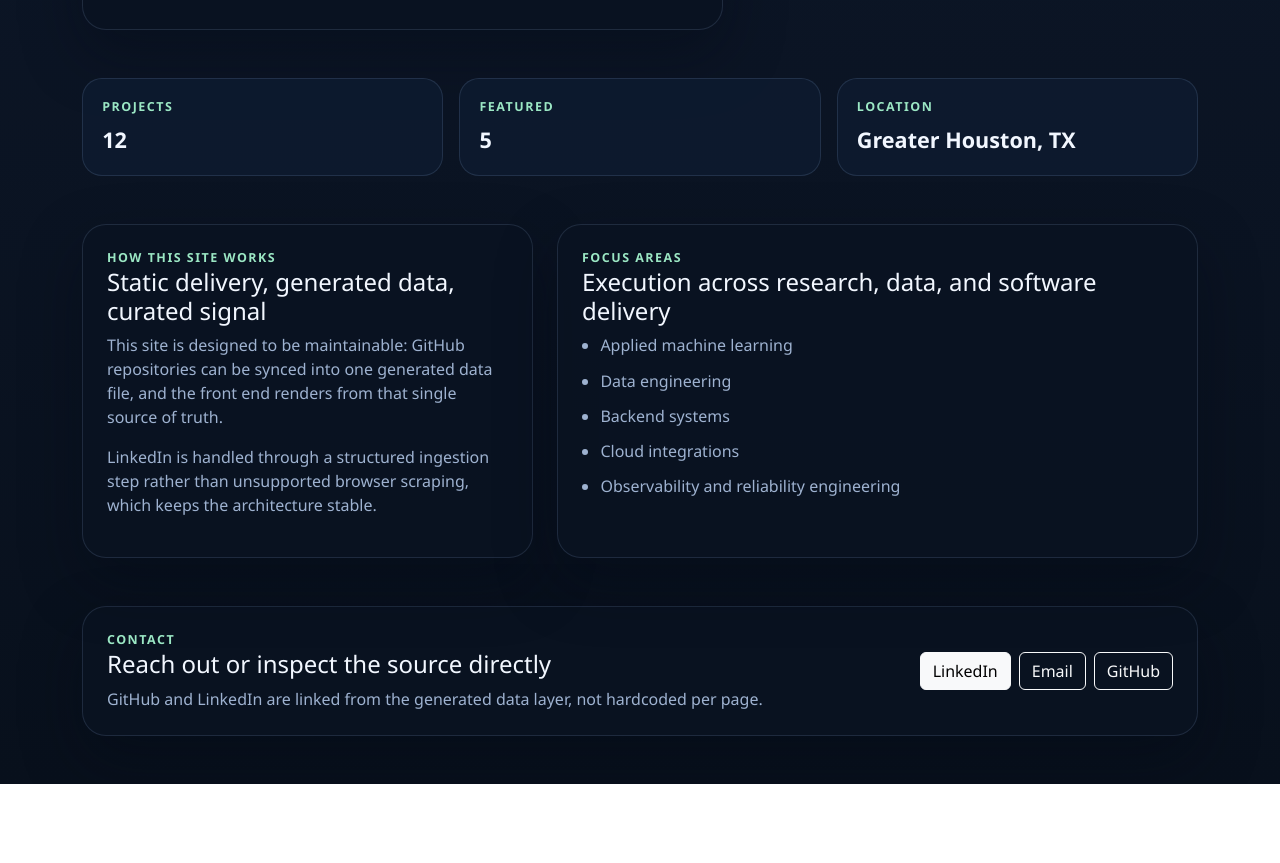
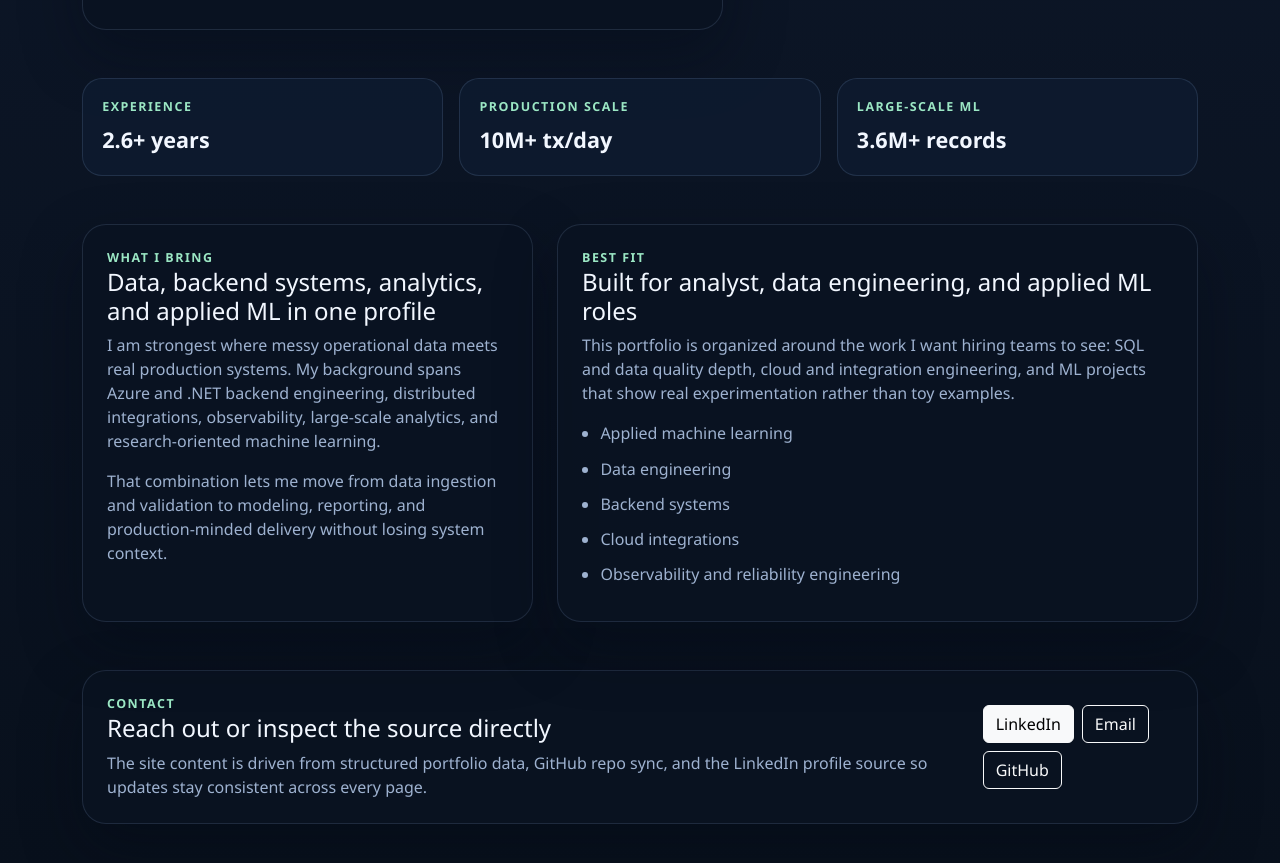
Before and after one commit to REDEVL4/portfolio-static-ai, a website with bundled scripts: page index.html in a window 1280 px wide. Shown: the part 1341-2204 px from the top of the page. Before the commit the page ends 2125 px from the top, so only its background shows below. Built offline with nearby package versions, Linux system fonts and the light colour scheme.

Commit message:
Finalize portfolio pages and architecture diagrams

```diff
--- a/data/portfolio.generated.json
+++ b/data/portfolio.generated.json
@@ -1,5 +1,5 @@
 {
-  "generatedAt": "2026-03-20T17:37:41.754Z",
+  "generatedAt": "2026-03-21T04:05:13.151Z",
   "site": {
     "name": "Govardhan Reddy Narala",
     "headline": "Data Scientist and Azure .NET backend engineer building applied ML, analytics, and cloud-native systems.",
@@ -13,6 +13,20 @@
     "heroSummary": [
       "Master's in Data Science with prior enterprise backend and integration engineering experience across Azure, .NET, SQL, observability, and data-intensive services.",
       "This portfolio is built around case studies: research rigor, system design tradeoffs, and the measurable outcomes behind the work."
+    ],
+    "heroMetrics": [
+      {
+        "label": "Experience",
+        "value": "2.6+ years"
+      },
+      {
+        "label": "Production scale",
+        "value": "10M+ tx/day"
+      },
+      {
+        "label": "Large-scale ML",
+        "value": "3.6M+ records"
+      }
     ],
     "focusAreas": [
       "Applied machine learning",
@@ -204,7 +218,7 @@
         "paper": null
       },
       "images": [
-        "assets/img/placeholder-3.svg"
+        "assets/img/disease-gcn-architecture.png"
       ],
       "github": {
         "owner": "REDEVL4",
@@ -252,7 +266,7 @@
         "paper": null
       },
       "images": [
-        "assets/img/placeholder-1.svg"
+        "assets/img/houston-crime-architecture.png"
       ],
       "github": {
         "owner": "REDEVL4",
@@ -301,7 +315,7 @@
         "paper": null
       },
       "images": [
-        "assets/img/placeholder-2.svg"
+        "assets/img/book-genre-architecture.png"
       ],
       "github": {
         "owner": "REDEVL4",
@@ -348,7 +362,7 @@
         "paper": null
       },
       "images": [
-        "assets/img/placeholder-2.svg"
+        "assets/img/zero-hunger-architecture.png"
       ],
       "github": {
         "owner": "REDEVL4",
@@ -399,7 +413,7 @@
         "paper": null
       },
       "images": [
-        "assets/img/placeholder-3.svg"
+        "assets/img/adversarial-dnn-architecture.png"
       ],
       "github": {
         "owner": "REDEVL4",
@@ -672,7 +686,7 @@
         "topics": [],
         "description": "AI-powered portfolio site with GitHub sync and ChatGPT-backed project insights",
         "homepage": null,
-        "updatedAt": "2026-03-20T15:48:48Z"
+        "updatedAt": "2026-03-20T17:51:39Z"
       }
     }
   ],
--- a/index.html
+++ b/index.html
@@ -76,16 +76,17 @@
       <div class="row g-4">
         <div class="col-lg-5">
           <div class="info-panel h-100">
-            <div class="section-kicker">How this site works</div>
-            <h2 class="h4">Static delivery, generated data, curated signal</h2>
-            <p>This site is designed to be maintainable: GitHub repositories can be synced into one generated data file, and the front end renders from that single source of truth.</p>
-            <p>LinkedIn is handled through a structured ingestion step rather than unsupported browser scraping, which keeps the architecture stable.</p>
+            <div class="section-kicker">What I Bring</div>
+            <h2 class="h4">Data, backend systems, analytics, and applied ML in one profile</h2>
+            <p>I am strongest where messy operational data meets real production systems. My background spans Azure and .NET backend engineering, distributed integrations, observability, large-scale analytics, and research-oriented machine learning.</p>
+            <p>That combination lets me move from data ingestion and validation to modeling, reporting, and production-minded delivery without losing system context.</p>
           </div>
         </div>
         <div class="col-lg-7">
           <div class="info-panel h-100">
-            <div class="section-kicker">Focus areas</div>
-            <h2 class="h4">Execution across research, data, and software delivery</h2>
+            <div class="section-kicker">Best Fit</div>
+            <h2 class="h4">Built for analyst, data engineering, and applied ML roles</h2>
+            <p class="text-secondary">This portfolio is organized around the work I want hiring teams to see: SQL and data quality depth, cloud and integration engineering, and ML projects that show real experimentation rather than toy examples.</p>
             <ul class="focus-list" id="focusAreas"></ul>
           </div>
         </div>
@@ -97,7 +98,7 @@
         <div>
           <div class="section-kicker">Contact</div>
           <h2 class="h4 mb-2">Reach out or inspect the source directly</h2>
-          <p class="mb-0 text-white-50">GitHub and LinkedIn are linked from the generated data layer, not hardcoded per page.</p>
+          <p class="mb-0 text-white-50">The site content is driven from structured portfolio data, GitHub repo sync, and the LinkedIn profile source so updates stay consistent across every page.</p>
         </div>
         <div class="d-flex gap-2 flex-wrap">
           <a class="btn btn-light" id="linkedinLink" href="#" target="_blank" rel="noopener">LinkedIn</a>
--- a/js/about.js
+++ b/js/about.js
@@ -1,4 +1,4 @@
-import { escapeHtml, loadPortfolioData } from "./data-service.js";
+import { escapeHtml, formatDateLabel, loadPortfolioData } from "./data-service.js";
 
 async function init() {
   const data = await loadPortfolioData();
@@ -23,6 +23,7 @@ async function init() {
         <div class="education-card">
           <div class="fw-semibold">${escapeHtml(item.degree)}</div>
           <div class="text-secondary">${escapeHtml(item.institution)}</div>
+          <div class="text-secondary">${escapeHtml(formatDateLabel(item.start))} - ${escapeHtml(formatDateLabel(item.end))}</div>
         </div>
       `
     )
--- a/js/app.js
+++ b/js/app.js
@@ -80,11 +80,14 @@ async function renderHome() {
   }
 
   if (metrics) {
-    metrics.innerHTML = [
-      statCard("Projects", String(data.meta?.projectCount || 0)),
-      statCard("Featured", String(data.meta?.featuredCount || 0)),
-      statCard("Location", site.location || "Available remotely")
-    ].join("");
+    const metricItems = site.heroMetrics?.length
+      ? site.heroMetrics
+      : [
+          { label: "Projects", value: String(data.meta?.projectCount || 0) },
+          { label: "Featured", value: String(data.meta?.featuredCount || 0) },
+          { label: "Location", value: site.location || "Available remotely" }
+        ];
+    metrics.innerHTML = metricItems.map((item) => statCard(item.label, item.value)).join("");
   }
 
   if (slides) {
```
Also changed, not shown: about.html (+1 -1 lines), data/portfolio.seed.json (+10 -5 lines), experience.html (+1 -1 lines), projects.html (+1 -1 lines), assets/img/disease-gcn-architecture.png (added), 4 other files.
